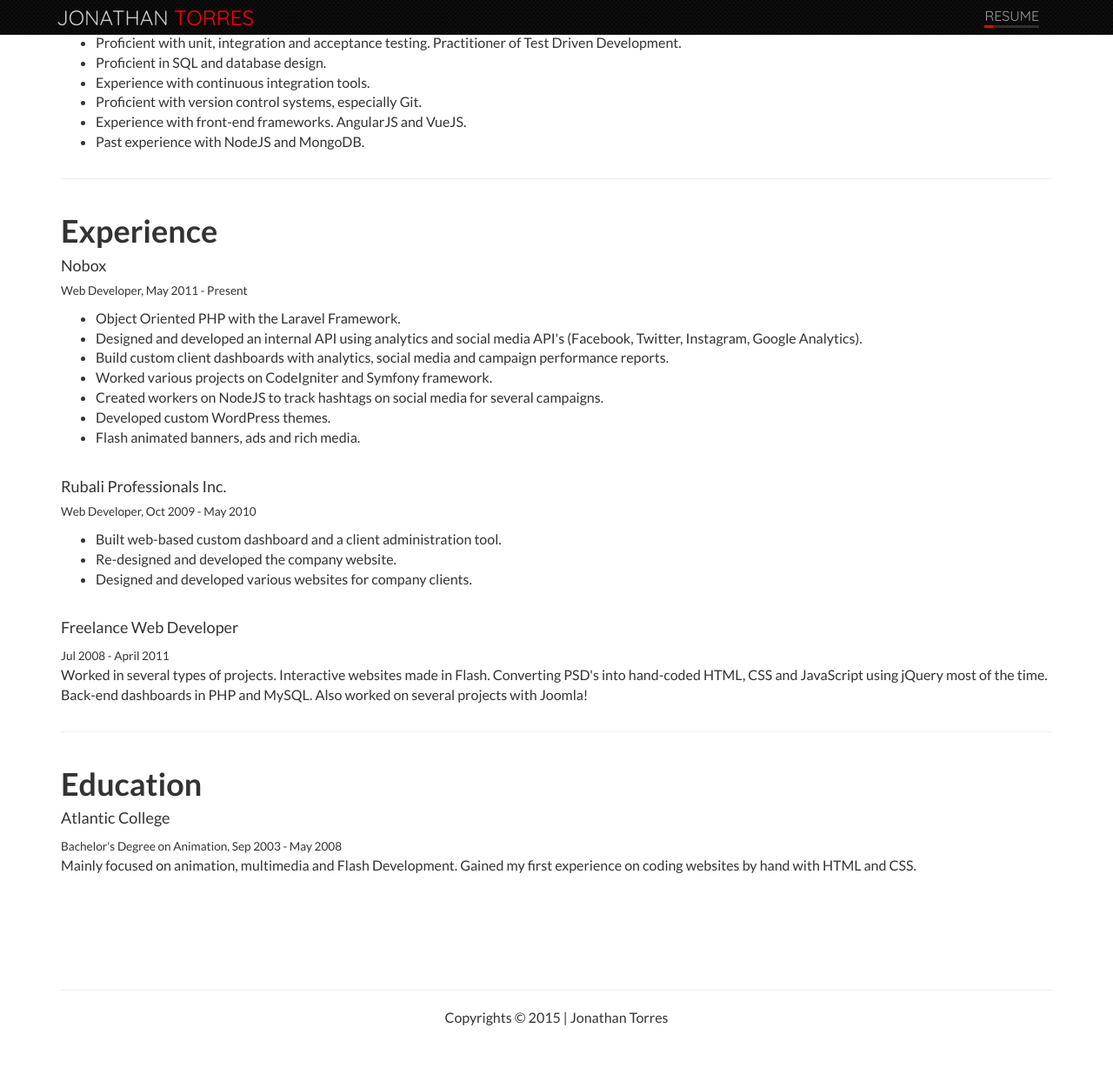
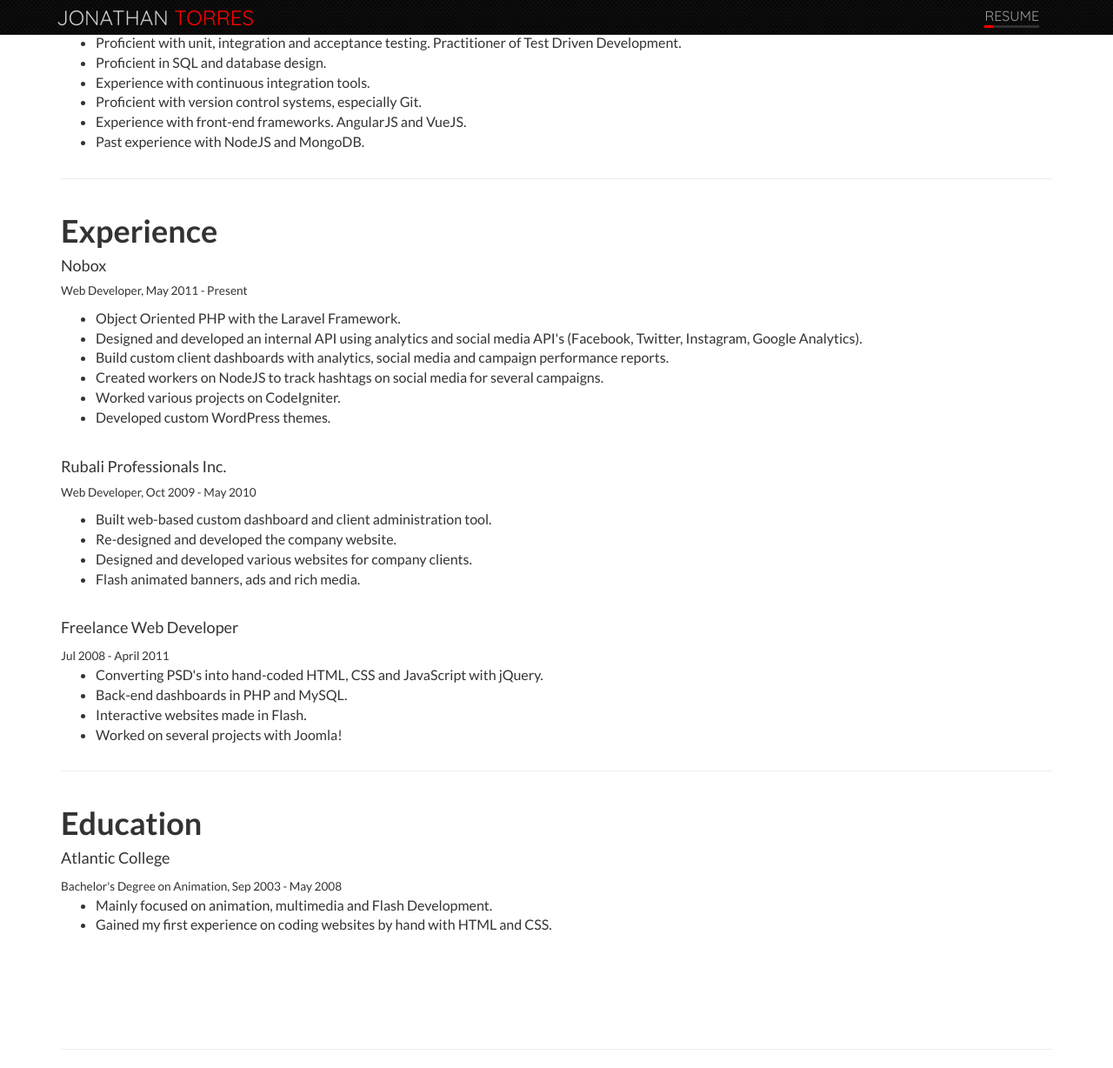
Before and after one commit to jonathantorres/website, a Jekyll site: the page built from resume.html, in a window 1280 px wide and 1400 px high, scrolled down 376 px, cut to the strip 0-1228 px from the top of the window. Shown: the whole strip at 87% size. Built offline with Jekyll 4.4.1, drawn with Linux system fonts in a browser that asks for light colours.

Commit message:
Resume updates.

```diff
--- a/resume.html
+++ b/resume.html
@@ -40,10 +40,9 @@
             <li>Object Oriented PHP with the Laravel Framework.</li>
             <li>Designed and developed an internal API using analytics and social media API's (Facebook, Twitter, Instagram, Google Analytics).</li>
             <li>Build custom client dashboards with analytics, social media and campaign performance reports.</li>
-            <li>Worked various projects on CodeIgniter and Symfony framework.</li>
             <li>Created workers on NodeJS to track hashtags on social media for several campaigns.</li>
+            <li>Worked various projects on CodeIgniter.</li>
             <li>Developed custom WordPress themes.</li>
-            <li>Flash animated banners, ads and rich media.</li>
         </ul>
     </div>
 </div>
@@ -64,7 +64,12 @@
     <div class="col-md-12">
         <h4>Freelance Web Developer</h4>
         <small>Jul 2008 - April 2011</small>
-        <p>Worked in several types of projects. Interactive websites made in Flash. Converting PSD's into hand-coded HTML, CSS and JavaScript using jQuery most of the time. Back-end dashboards in PHP and MySQL. Also worked on several projects with Joomla!</p>
+        <ul>
+            <li>Converting PSD's into hand-coded HTML, CSS and JavaScript with jQuery.</li>
+            <li>Back-end dashboards in PHP and MySQL.</li>
+            <li>Interactive websites made in Flash.</li>
+            <li>Worked on several projects with Joomla!</li>
+        </ul>
     </div>
 </div>
 
@@ -75,6 +80,9 @@
         <h1>Education</h1>
         <h4>Atlantic College</h4>
         <small>Bachelor's Degree on Animation, Sep 2003 - May 2008</small>
-        <p>Mainly focused on animation, multimedia and Flash Development. Gained my first experience on coding websites by hand with HTML and CSS.</p>
+        <ul>
+            <li>Mainly focused on animation, multimedia and Flash Development.</li>
+            <li>Gained my first experience on coding websites by hand with HTML and CSS.</li>
+        </ul>
     </div>
 </div>
```
Also changed, not shown: other parts of resume.html (+2 -1 lines).
